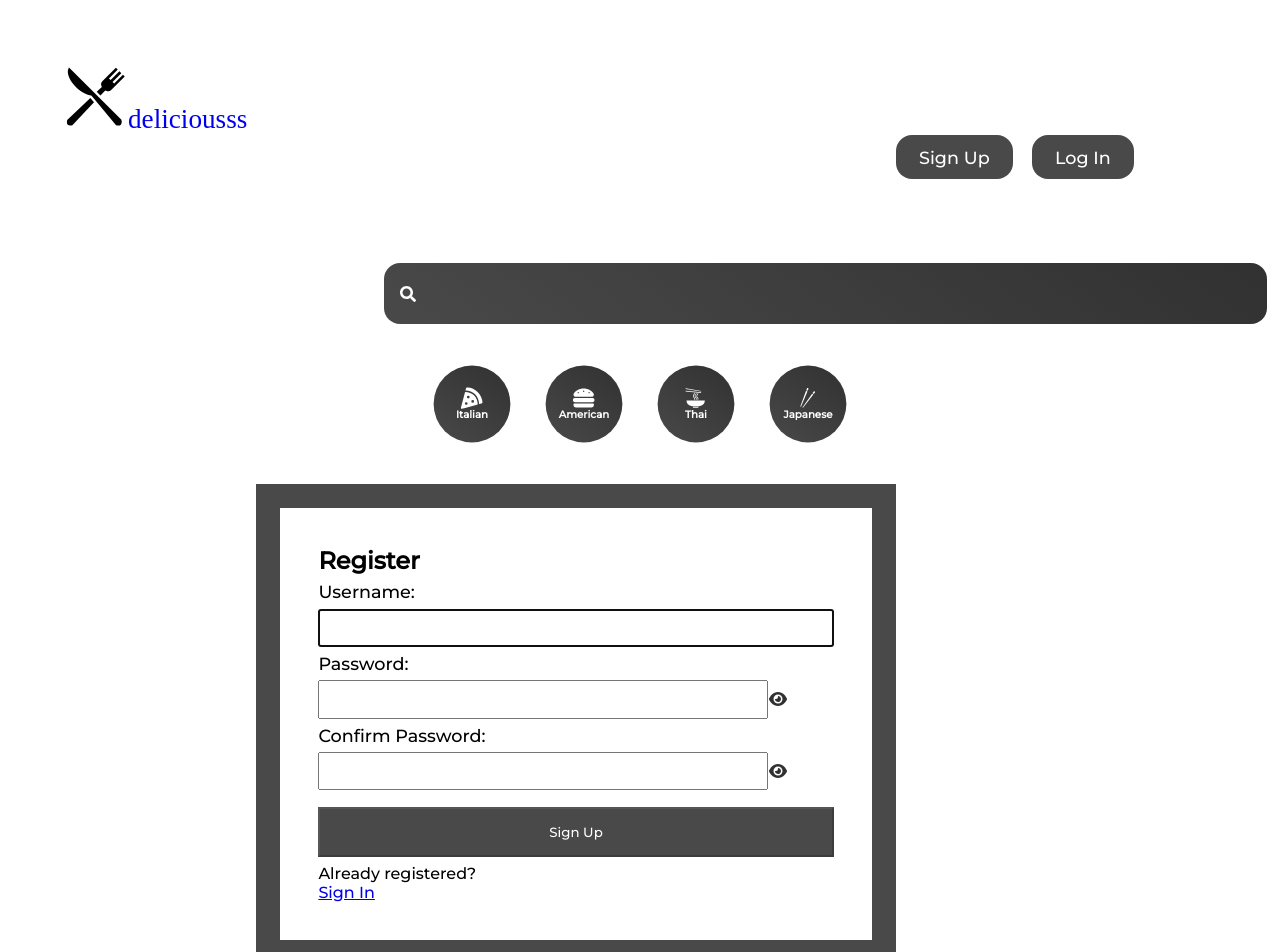
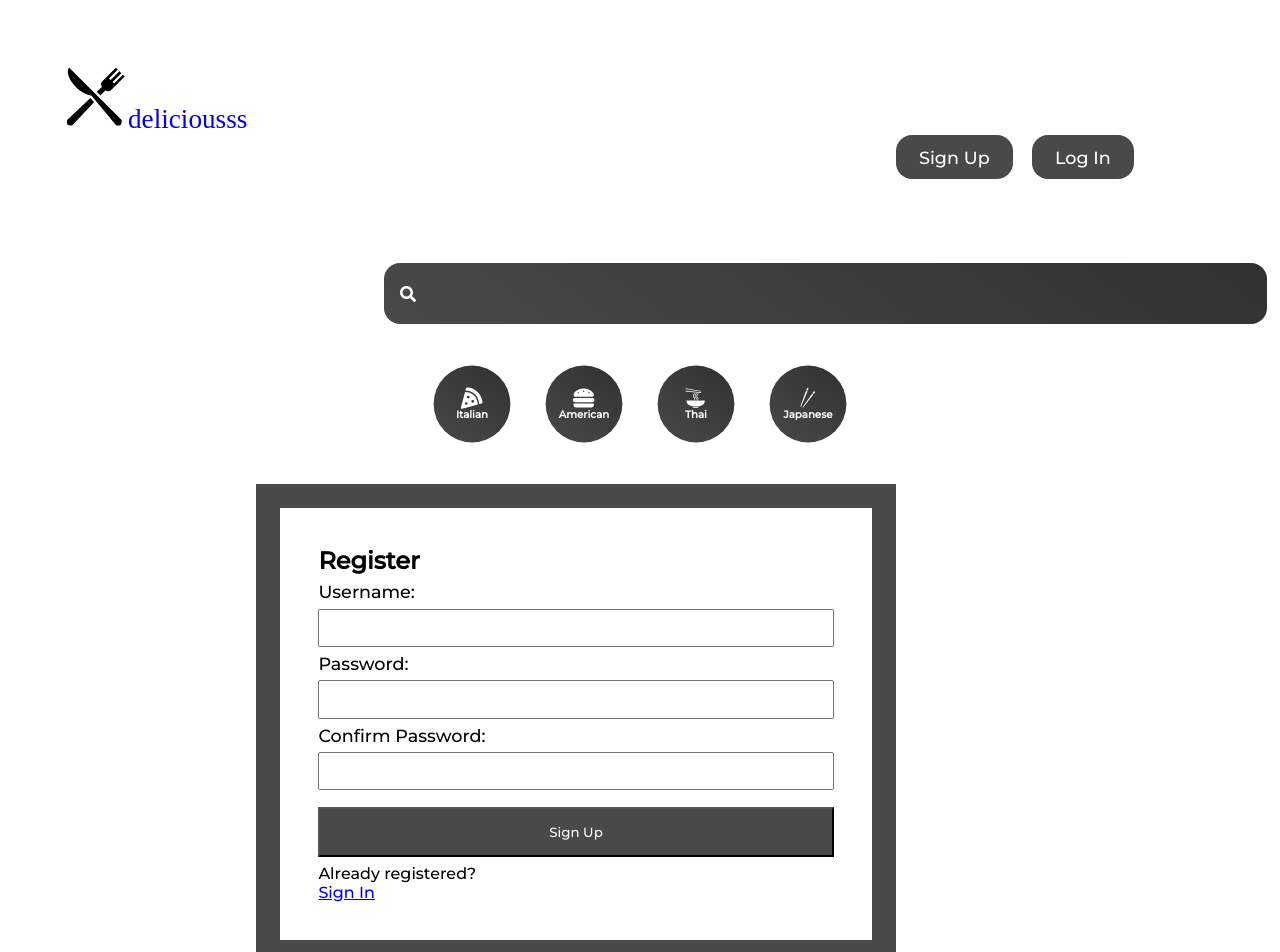
Before and after one commit to OzturkVedat/RecipeBookApp_ReactJs, a React (Vite) app: page /register in a window 1280 px wide. Shown: the top 952 px of the page. Built offline with nearby package versions, Linux system fonts and the light colour scheme.

Commit message:
Edited the forms to use Formik

```diff
--- a/index.html
+++ b/index.html
@@ -2,7 +2,7 @@
 <html lang="en">
   <head>
     <meta charset="UTF-8" />
-    <link rel="icon" type="image/svg+xml" href="/vite.svg" />
+    <link rel="icon" type="image/svg+xml" href="/cooking.png" />
     <link rel="preconnect" href="https://fonts.googleapis.com" />     <!-- added from google fonts-->
     <link rel="preconnect" href="https://fonts.gstatic.com" crossorigin />
     <link
@@ -10,7 +10,7 @@
       rel="stylesheet"
     />
     <meta name="viewport" content="width=device-width, initial-scale=1.0" />
-    <title>Recipe Book</title>
+    <title>Savory Selections</title>
   </head>
   <body>
     <div id="root"></div>
--- a/package.json
+++ b/package.json
@@ -19,12 +19,14 @@
     "@splidejs/react-splide": "^0.7.12",
     "axios": "^1.6.7",
     "express": "^4.18.2",
+    "formik": "^2.4.5",
     "framer-motion": "^11.0.3",
     "react": "^18.2.0",
     "react-dom": "^18.2.0",
     "react-icons": "^5.0.1",
     "react-router-dom": "^6.22.0",
-    "styled-components": "^6.1.8"
+    "styled-components": "^6.1.8",
+    "yup": "^1.3.3"
   },
   "devDependencies": {
     "@types/react": "^18.2.43",
--- a/src/pages/Login.jsx
+++ b/src/pages/Login.jsx
@@ -1,6 +1,8 @@
-import { useState, useEffect, useRef } from "react";
+import { useRef, useEffect } from "react";
 import axios from "axios";
 import { Link } from "react-router-dom";
+import { useFormik } from "formik";
+import * as Yup from "yup";
 
 import {
   RegisterForm,
@@ -9,107 +11,99 @@ import {
 } from "../components/StyledComponents.jsx";
 
 import { FontAwesomeIcon } from "@fortawesome/react-fontawesome";
-import { faEye, faEyeSlash } from "@fortawesome/free-solid-svg-icons";
+import { faTimes, faCheck, faInfoCircle, faEye, faEyeSlash } from "@fortawesome/free-solid-svg-icons";
 
 const LOGIN_URL = "/auth"; // login endpoint
 
 function Login() {
+  const formik = useFormik({
+    initialValues: {
+      username: "",
+      password: "",
+    },
+    validationSchema: Yup.object({
+      username: Yup.string().matches(/^[a-zA-Z0-9_]{4,20}$/, "Username must be 4 to 20 characters long and contain only alphanumeric characters and underscores.").required("Username is required"),
+      password: Yup.string().matches(/^(?=.*[a-z])(?=.*[A-Z])(?=.*\d)[A-Za-z\d@$!%*?&]{8,}$/, "Password must be at least 8 characters long and contain at least one digit and one uppercase letter.").required("Password is required"),
+    }),
+    onSubmit: async (values, { setSubmitting, setErrors }) => {
+      try {
+        const response = await axios.post(LOGIN_URL, values, {
+          headers: { "Content-Type": "application/json" },
+          withCredentials: true, // using cookies for authentication
+        });
 
-  const userRef = useRef();
-  const errRef = useRef();
+        console.log(JSON.stringify(response?.data)); // "?." is for optional chaining which is for checking null/undefined before assignment
+        setSubmitting(false);
+        // Assuming success message should be shown here
+      } catch (err) {
+        if (!err?.response) {
+          setErrors({ general: "No Server Response" });
+        } else if (err.response?.status === 400) {
+          setErrors({ username: "Missing username or password", password: "Missing username or password" });
+        } else if (err.response?.status === 401) {
+          setErrors({ general: "Unauthorized or invalid username/password" });
+        } else {
+          setErrors({ general: "Login Failed" });
+        }
+      }
+    }
+  });
 
-  const [user, setUser] = useState("");
-  const [pwd, setPwd] = useState("");
-
-  const [showPassword, setShowPassword] = useState(false);
-
-  const [errMsg, setErrMsg] = useState("");
-  const [success, setSuccess] = useState(false);
+  const isMounted = useRef(true); // Using ref to check component's mounting state
 
   useEffect(() => {
-    userRef.current.focus();
+    return () => {
+      isMounted.current = false; // Setting isMounted to false when component is unmounted
+    };
   }, []);
 
   useEffect(() => {
-    setErrMsg("");
-  }, [user, pwd]);
-
-  const togglePasswordVisibility = () => {
-    setShowPassword(!showPassword);
-  };
-  const handleSubmit = async (e) => {
-    e.preventDefault(); // prevent the form from reloading
-
-    try {
-      const response = await axios.post(
-        LOGIN_URL,
-        JSON.stringify({ user, pwd }),
-        {
-          headers: { "Content-Type": "application/json" },
-          withCredentials: true, // using cookies for authentication
+    if (isMounted.current) {
+      formik.setFieldTouched("username", false);
+      formik.setFieldTouched("password", false);
     }
-      );
-
-      console.log(JSON.stringify(response?.data)); // "?." is for optional chaining which is for checking null/undefined before assignment
-      setUser("");
-      setPwd("");
-      setSuccess(true);
-    } catch (err) {
-      if (!err?.response) {
-        setErrMsg("No Server Response");
-      } else if (err.response?.status === 400)
-        setErrMsg("Missing username or password");
-      else if (err.response?.status === 401)
-        setErrMsg("Unauthorized or invalid username/password ");
-      else setErrMsg("Login Failed");
-      errRef.current.focus();
-    }
-  };
+  }, []);
 
   return (
     <>
-      {success ? (
       <RegisterSection>
-          <h1>Success!</h1>
-          <p>
-            <a href="#">Welcome</a>
+        {formik.errors.general && (
+          <p className="errmsg" aria-live="assertive">
+            {formik.errors.general}
           </p>
-        </RegisterSection>
-      ) : (
-        <RegisterSection>
-          <p
-            ref={errRef}
-            className={errMsg ? "errmsg" : "offscreen"}
-            aria-live="assertive"
-          >
-            {errMsg}
-          </p>
-          <h1>Sign In</h1>
-          <RegisterForm onSubmit={handleSubmit}>
+        )}
+        <h1>Log In</h1>
+        <RegisterForm onSubmit={formik.handleSubmit}>
           <label htmlFor="username">Username:</label>
           <input
             type="text"
             id="username"
-              ref={userRef}
             autoComplete="on"
-              onChange={(e) => setUser(e.target.value)}
-              required
-              value={user}
+            {...formik.getFieldProps("username")}
           />
+          {formik.touched.username && formik.errors.username && (
+            <p className="instructions">
+              <FontAwesomeIcon icon={faInfoCircle} />
+              {formik.errors.username}
+            </p>
+          )}
           <label htmlFor="password">Password:</label>
           <PasswordField>
             <input
-                type={showPassword ? "text" : "password"}
+              type="password"
               id="password"
-                onChange={(e) => setPwd(e.target.value)}
-                required
-                value={pwd}
+              {...formik.getFieldProps("password")}
             />
-              <button type="button" onClick={togglePasswordVisibility}>
-                <FontAwesomeIcon icon={showPassword ? faEyeSlash : faEye} />
+          </PasswordField>
+          {formik.touched.password && formik.errors.password && (
+            <p className="instructions">
+              <FontAwesomeIcon icon={faInfoCircle} />
+              {formik.errors.password}
+            </p>
+          )}
+          <button type="submit" disabled={formik.isSubmitting}>
+            Sign In
           </button>
-            </PasswordField>
-            <button>Sign In</button>
         </RegisterForm>
         <p>
           Need an account?
@@ -119,7 +113,6 @@ function Login() {
           </span>
         </p>
       </RegisterSection>
-      )}
     </>
   );
 }
--- a/src/pages/Register.jsx
+++ b/src/pages/Register.jsx
@@ -1,6 +1,8 @@
-import { useState, useEffect, useRef } from "react";
 import { Link } from "react-router-dom";
 import axios from "axios";
+import { useFormik } from "formik";
+import * as Yup from "yup"; // Import Yup for validation
+
 import {
   faInfoCircle,
   faCheck,
@@ -16,212 +18,162 @@ import {
   PasswordField,
 } from "../components/StyledComponents.jsx";
 
-const usernameRegex = /^[a-zA-Z0-9_]{4,20}$/;
-const passwordRegex = /^(?=.*[a-z])(?=.*[A-Z])(?=.*\d)[A-Za-z\d@$!%*?&]{8,}$/;
 const registerURL = "/register";
 
 function Register() {
-  const userRef = useRef();
-  const errRef = useRef(); // for announcing error
-
-  const [user, setUser] = useState("");
-  const [validName, setValidName] = useState(false);
-  const [userFocus, setUserFocus] = useState(false);
-
-  const [pwd, setPwd] = useState(""); // useState hooks for form fields
-  const [validPwd, setValidPwd] = useState(false);
-  const [pwdFocus, setPwdFocus] = useState(false);
-
-  const [matchPwd, setMatchPwd] = useState("");
-  const [validMatch, setValidMatch] = useState(false);
-  const [matchFocus, setMatchFocus] = useState(false);
-
-  const [showPassword, setShowPassword] = useState(false);
-  const [showMatchPassword, setShowMatchPassword] = useState(false);
-
-  const [errMsg, setErrMsg] = useState("");
-  const [success, setSuccess] = useState("");
-
-  useEffect(() => {
-    userRef.current.focus(); // set the focus to userName when the Form component loads
-  }, []);
-
-  useEffect(() => {
-    setValidName(usernameRegex.test(user)); // boolean check
-  }, [user]);
-
-  useEffect(() => {
-    setValidPwd(passwordRegex.test(pwd));
-    const match = pwd === matchPwd;
-    setValidMatch(match);
-  }, [pwd, matchPwd]);
-
-  const togglePasswordVisibility = () => {
-    // for toggling the password visibility
-    setShowPassword(!showPassword);
-  };
-
-  const toggleMatchPasswordVisibility = () => {
-    setShowMatchPassword(!showMatchPassword);
-  };
-
-  useEffect(() => {
-    setErrMsg("");
-  }, [user, pwd, matchPwd]); // for cleaning out the error message when the input fields change
-
-  const handleSubmit = async (e) => {
-    e.preventDefault();
-
-    const v1 = usernameRegex.test(user); // in case the button is enabled with js hack
-    const v2 = passwordRegex.test(pwd);
-    if (!v1 || !v2) {
-      setErrMsg("Invalid entry");
-      return;
-    }
+  const formik = useFormik({
+    initialValues: {
+      username: "", // declaring formik inputs
+      password: "",
+      confirmPwd: "",
+    },
+    validationSchema: Yup.object({
+      // validation using yup and RegEx
+      username: Yup.string()
+        .matches(
+          /^[a-zA-Z0-9_]{4,20}$/,
+          "Username must be 4 to 20 characters long and contain only alphanumeric characters and underscores."
+        )
+        .required("Username is required"),
+      password: Yup.string()
+        .matches(
+          /^(?=.*[a-z])(?=.*[A-Z])(?=.*\d)[A-Za-z\d@$!%*?&]{8,}$/,
+          "Password must be at least 8 characters long and contain at least one digit and one uppercase letter."
+        )
+        .required("Password is required"),
+      confirmPwd: Yup.string()
+        .oneOf([Yup.ref("password"), null], "Passwords must match")
+        .required("Confirm Password is required"),
+    }),
+    onSubmit: async (values, { setSubmitting, setErrors }) => {
       try {
-      const response = await axios.post(
-        registerURL,
-        JSON.stringify({ user, pwd }),
-        {
+        const response = await axios.post(registerURL, values, {
           headers: { "Content-Type": "application/json" },
           withCredentials: true,
-        }
-      );
+        });
         console.log(response.data);
-      setSuccess(true);
+        setSubmitting(false);
+        //  success message  //
       } catch (err) {
         if (!err?.response) {
-        setErrMsg("No Server Response");
-      } else if (err.response?.status === 409) setErrMsg("Username Taken");
-      else setErrMsg("Registration Failed");
-
-      errRef.current.focus();
+          setErrors({ general: "No Server Response" });
+        } else if (err.response?.status === 409) {
+          setErrors({ username: "Username Taken" });
+        } else {
+          setErrors({ general: "Registration Failed" });
         }
-  };
+        setSubmitting(false);
+      }
+    },
+  });
 
   return (
-    <>
-      {success ? (
     <RegisterSection>
-          <h1>Success!</h1>
-          <p>
-            <a href="#">Sign In</a>
+      <h1>Register</h1>
+      <RegisterForm onSubmit={formik.handleSubmit}>
+        {formik.errors.general && (
+          <p className="errmsg" aria-live="assertive">
+            {formik.errors.general}
           </p>
-        </RegisterSection>
-      ) : (
-        <RegisterSection>
-          <p
-            ref={errRef}
-            className={errMsg ? "errmsg" : "offscreen"}
-            aria-live="assertive"
-          >
-            {errMsg}
-          </p>
-          <h1>Register</h1>
-          <RegisterForm onSubmit={handleSubmit}>
+        )}
         <label htmlFor="username">
           Username:
-              <span className={validName ? "valid" : "hide"}>
-                <fontAwesomeIcon icon={faCheck} />
+          <span
+            className={
+              formik.touched.username && formik.errors.username
+                ? "invalid"
+                : "hide"
+            }
+          >
+            <FontAwesomeIcon icon={faTimes} />
           </span>
-              <span className={validName || !user ? "hide" : "invalid"}>
-                <fontAwesomeIcon icon={faTimes} />
+          <span
+            className={
+              formik.touched.username && !formik.errors.username
+                ? "valid"
+                : "hide"
+            }
+          >
+            <FontAwesomeIcon icon={faCheck} />
           </span>
         </label>
         <input
           type="text"
           id="username"
-              ref={userRef}
-              autoComplete="on"
-              onChange={(e) => setUser(e.target.value)}
-              required
-              aria-invalid={validName ? "false" : "true"}
-              aria-describedby="uidnote"
-              onFocus={() => setUserFocus(true)}
-              onBlur={() => setUserFocus(false)}
+          {...formik.getFieldProps("username")}
         />
-            <p
-              id="uidnote"
+        {formik.touched.username && formik.errors.username && (
+          <p className="instructions">
+            <FontAwesomeIcon icon={faInfoCircle} />
+            {formik.errors.username}
+          </p>
+        )}
+        <label htmlFor="password">
+          Password:
+          <span
             className={
-                userFocus && user && !validName ? "instructions" : "offscreen"
+              formik.touched.password && formik.errors.password
+                ? "invalid"
+                : "hide"
             }
           >
-              <fontAwesomeIcon icon={faInfoCircle} />
-              4 to 20 characters. <br />
-              Alphanumeric characters and underscores allowed.
-            </p>
-            <label htmlFor="password">
-              Password:
-              <span className={validName ? "valid" : "hide"}>
-                <fontAwesomeIcon icon={faCheck} />
+            <FontAwesomeIcon icon={faTimes} />
           </span>
-              <span className={validPwd || !pwd ? "hide" : "invalid"}>
-                <fontAwesomeIcon icon={faTimes} />
+          <span
+            className={
+              formik.touched.password && !formik.errors.password
+                ? "valid"
+                : "hide"
+            }
+          >
+            <FontAwesomeIcon icon={faCheck} />
           </span>
         </label>
-            <PasswordField>
         <input
-                type={showPassword ? "text" : "password"}
+          type="password"
           id="password"
-                onChange={(e) => setPwd(e.target.value)}
-                required
-                aria-invalid={validPwd ? "false" : "true"}
-                aria-describedby="pwdnote"
-                onFocus={() => setPwdFocus(true)}
-                onBlur={() => setPwdFocus(false)}
+          {...formik.getFieldProps("password")}
         />
-              <button type="button" onClick={togglePasswordVisibility}>
-                <FontAwesomeIcon icon={showPassword ? faEyeSlash : faEye} />
-              </button>
-              <p
-                id="pwdnote"
-                className={pwdFocus && !validPwd ? "instructions" : "offscreen"}
+        {formik.touched.password && formik.errors.password && (
+          <p className="instructions">
+            <FontAwesomeIcon icon={faInfoCircle} />
+            {formik.errors.password}
+          </p>
+        )}
+
+        <label htmlFor="confirmPassword">
+          Confirm Password:
+          <span
+            className={
+              formik.touched.confirmPwd && formik.errors.confirmPwd
+                ? "invalid"
+                : "hide"
+            }
           >
-                <fontAwesomeIcon icon={faInfoCircle} />
-                At least 8 characters. <br />
-                At least one digit and one uppercase character.
-              </p>
-            </PasswordField>
-            <label htmlFor="confirm_pwd">
-              Confirm Password:
-              <span className={validMatch && (matchPwd ? "valid" : "hide")}>
-                <fontAwesomeIcon icon={faCheck} />
+            <FontAwesomeIcon icon={faTimes} />
           </span>
-              <span className={validMatch || !matchPwd ? "hide" : "invalid"}>
-                <fontAwesomeIcon icon={faTimes} />
+          <span
+            className={
+              formik.touched.confirmPwd && !formik.errors.confirmPwd
+                ? "valid"
+                : "hide"
+            }
+          >
+            <FontAwesomeIcon icon={faCheck} />
           </span>
         </label>
-            <PasswordField>
         <input
-                type={showPassword ? "text" : "password"}
-                id="confirm_pwd"
-                onChange={(e) => setMatchPwd(e.target.value)}
-                required
-                aria-invalid={validMatch ? "false" : "true"}
-                aria-describedby="confirmnote"
-                onFocus={() => setMatchFocus(true)}
-                onBlur={() => setMatchFocus(false)}
+          type="password"
+          id="confirmPassword"
+          {...formik.getFieldProps("confirmPwd")}
         />
-              <button type="button" onClick={toggleMatchPasswordVisibility}>
-                <FontAwesomeIcon
-                  icon={showMatchPassword ? faEyeSlash : faEye}
-                />
-              </button>
-              <p
-                id="confirmnote"
-                className={
-                  matchFocus && !validMatch ? "instructions" : "offscreen"
-                }
-              >
-                <fontAwesomeIcon icon={faInfoCircle} />
-                Passwords must match.
+        {formik.touched.confirmPwd && formik.errors.confirmPwd && (
+          <p className="instructions">
+            <FontAwesomeIcon icon={faInfoCircle} />
+            {formik.errors.confirmPwd}
           </p>
-            </PasswordField>
-            <button
-              disabled={
-                !validName || !validPwd || !validMatch ? "true" : "false"
-              }
-            >
+        )}
+        <button type="submit" disabled={formik.isSubmitting}>
           Sign Up
         </button>
       </RegisterForm>
@@ -233,8 +185,6 @@ function Register() {
         </span>
       </p>
     </RegisterSection>
-      )}
-    </>
   );
 }
 
```
Also changed, not shown: public/cooking.png (added), 1 other file (tests, documents, lock files or other folders). Lines whose indentation alone changed are shown as unchanged.
